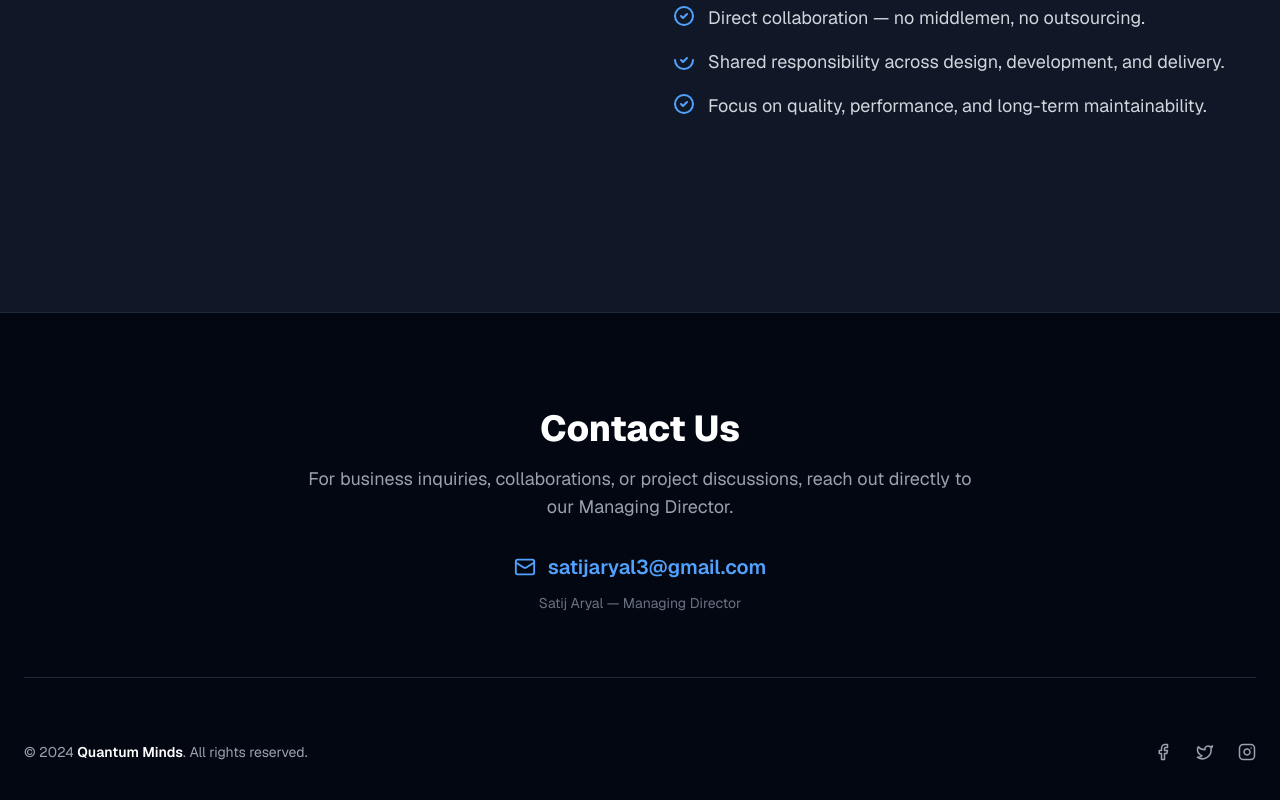
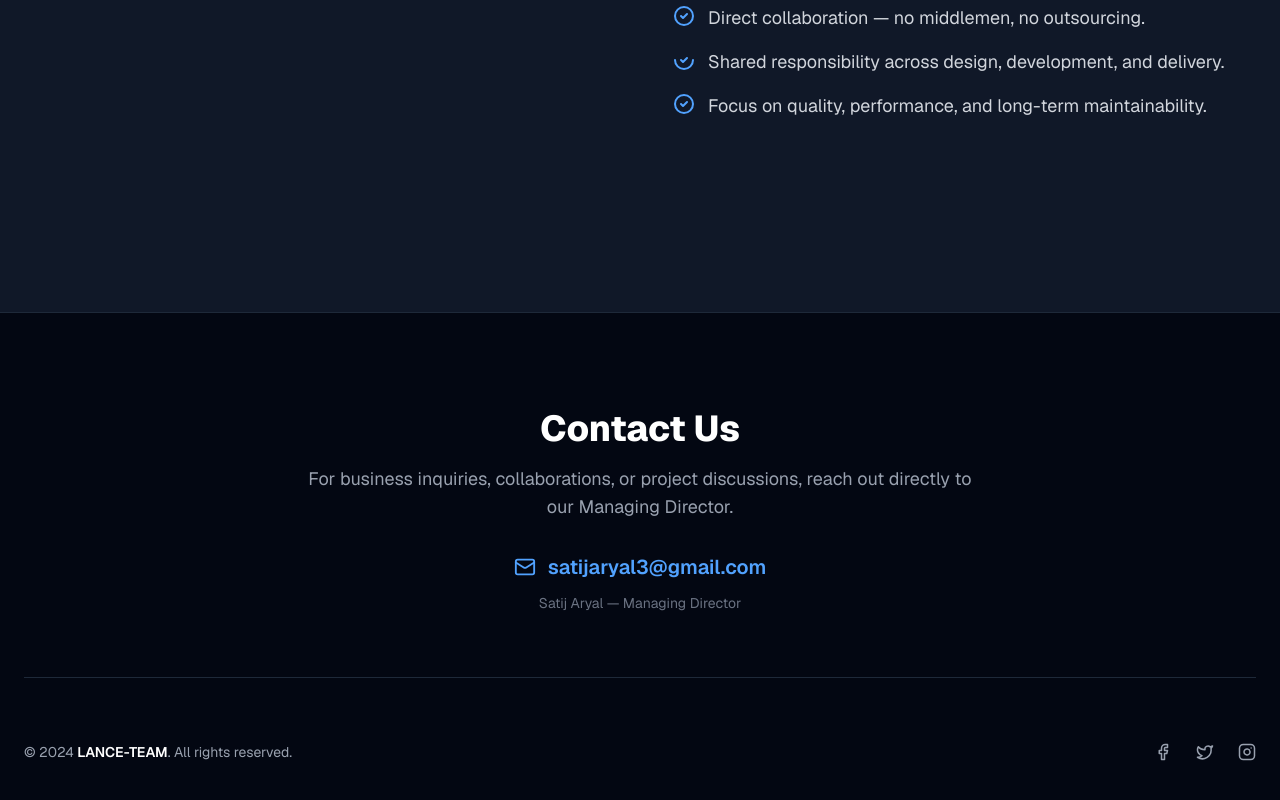
Before and after one commit to EvanSunde/lance-team, a Next.js app: page / in a window 1280 px wide. Shown: the part 2549-3349 px from the top of the page. Built offline with nearby package versions, Linux system fonts and the light colour scheme.

Commit message:
Edit footer section

```diff
--- a/components/footer/footer.tsx
+++ b/components/footer/footer.tsx
@@ -39,7 +39,7 @@ export const Footer: FC = () => {
         {/* ================= FOOTER BAR ================= */}
         <div className="flex flex-col sm:flex-row items-center justify-between gap-6 text-sm">
           <span className="text-center sm:text-left">
-            © 2024 <span className="text-white font-semibold">Quantum Minds</span>.
+            © 2024 <span className="text-white font-semibold">LANCE-TEAM</span>.
             All rights reserved.
           </span>
 
```
